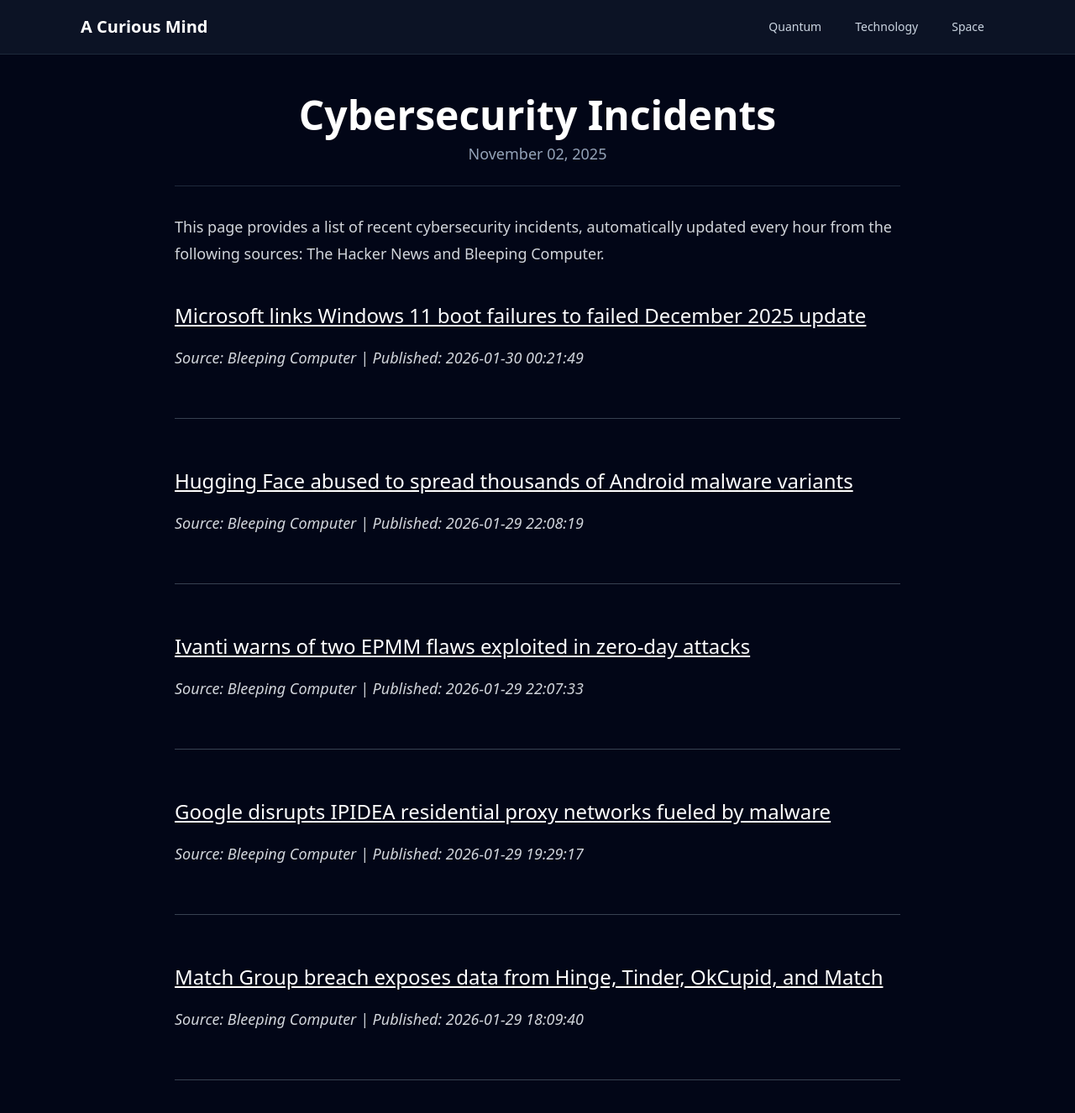
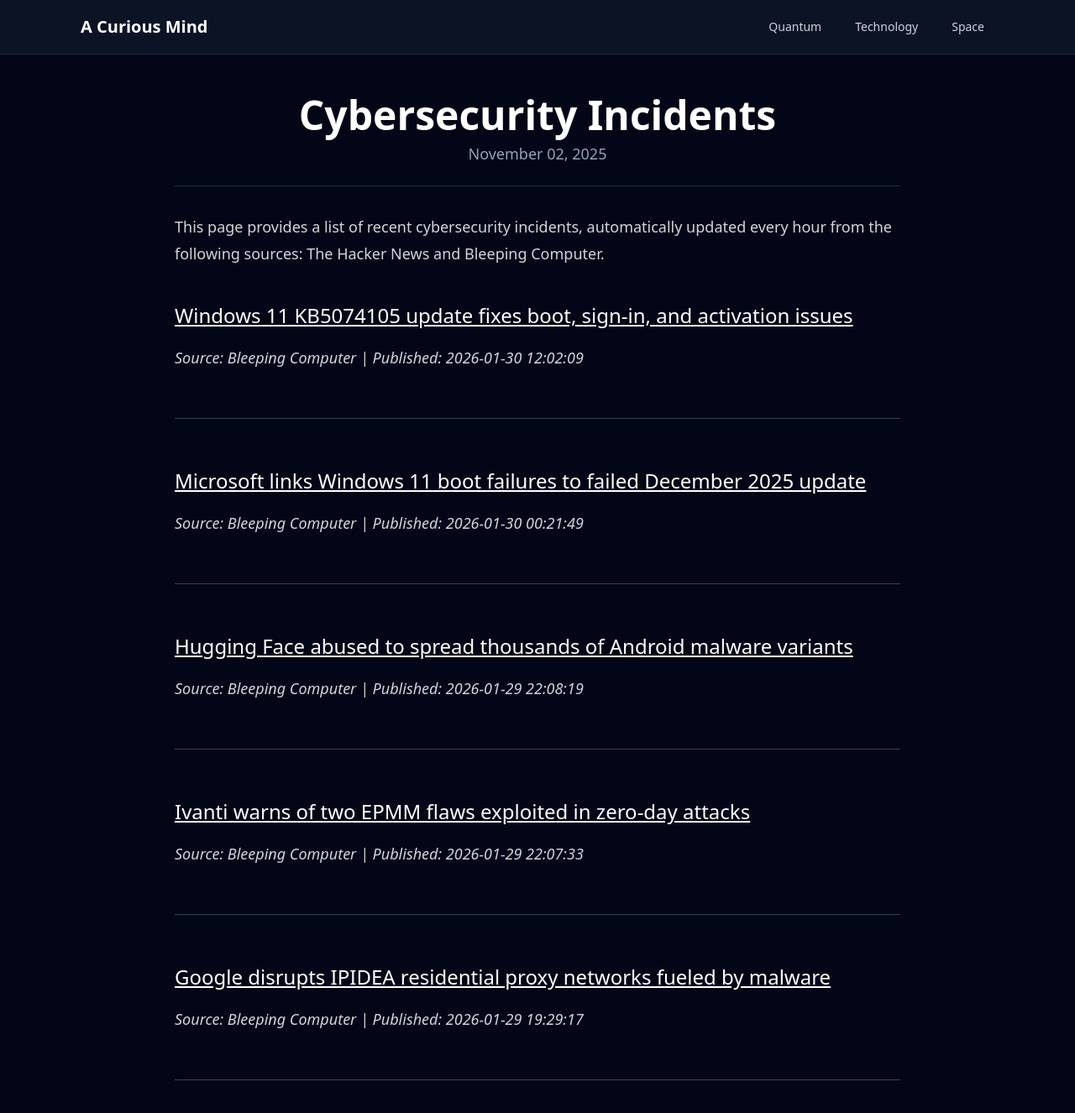
Before and after one commit to onehl7/onehl7.github.io, a Jekyll site: the page built from _posts/2025-11-02-cybersecurity-incidents.md, in a window 1280 px wide and 1400 px high. Shown: the top 1326 px of the window at 84% size. Built offline with Jekyll 4.4.1, drawn with Linux system fonts in a browser that asks for light colours; nearby versions of some CDN libraries.

Commit message:
Update news data

```diff
--- a/_data/news.json
+++ b/_data/news.json
@@ -1,4 +1,10 @@
 [
+  {
+    "source": "Bleeping Computer",
+    "title": "Windows 11 KB5074105 update fixes boot, sign-in, and activation issues",
+    "link": "https://www.bleepingcomputer.com/news/microsoft/windows-11-kb5074105-update-fixes-boot-sign-in-and-activation-issues/",
+    "published": "2026-01-30 12:02:09"
+  },
   {
     "source": "Bleeping Computer",
     "title": "Microsoft links Windows 11 boot failures to failed December 2025 update",
@@ -22,11 +28,5 @@
     "title": "Google disrupts IPIDEA residential proxy networks fueled by malware",
     "link": "https://www.bleepingcomputer.com/news/security/google-disrupts-ipidea-residential-proxy-networks-fueled-by-malware/",
     "published": "2026-01-29 19:29:17"
-  },
-  {
-    "source": "Bleeping Computer",
-    "title": "Match Group breach exposes data from Hinge, Tinder, OkCupid, and Match",
-    "link": "https://www.bleepingcomputer.com/news/security/match-group-breach-exposes-data-from-hinge-tinder-okcupid-and-match/",
-    "published": "2026-01-29 18:09:40"
   }
 ]
```
